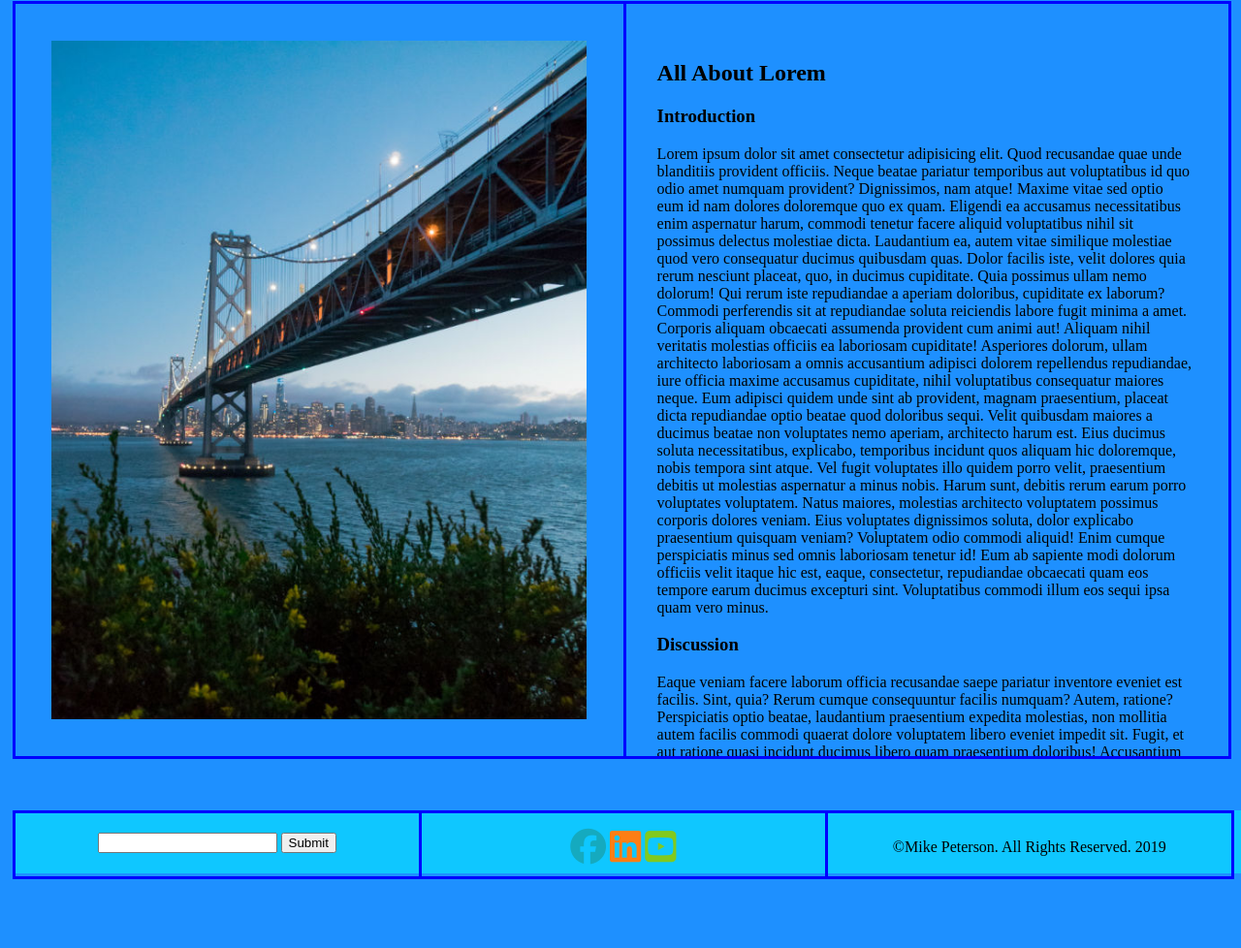
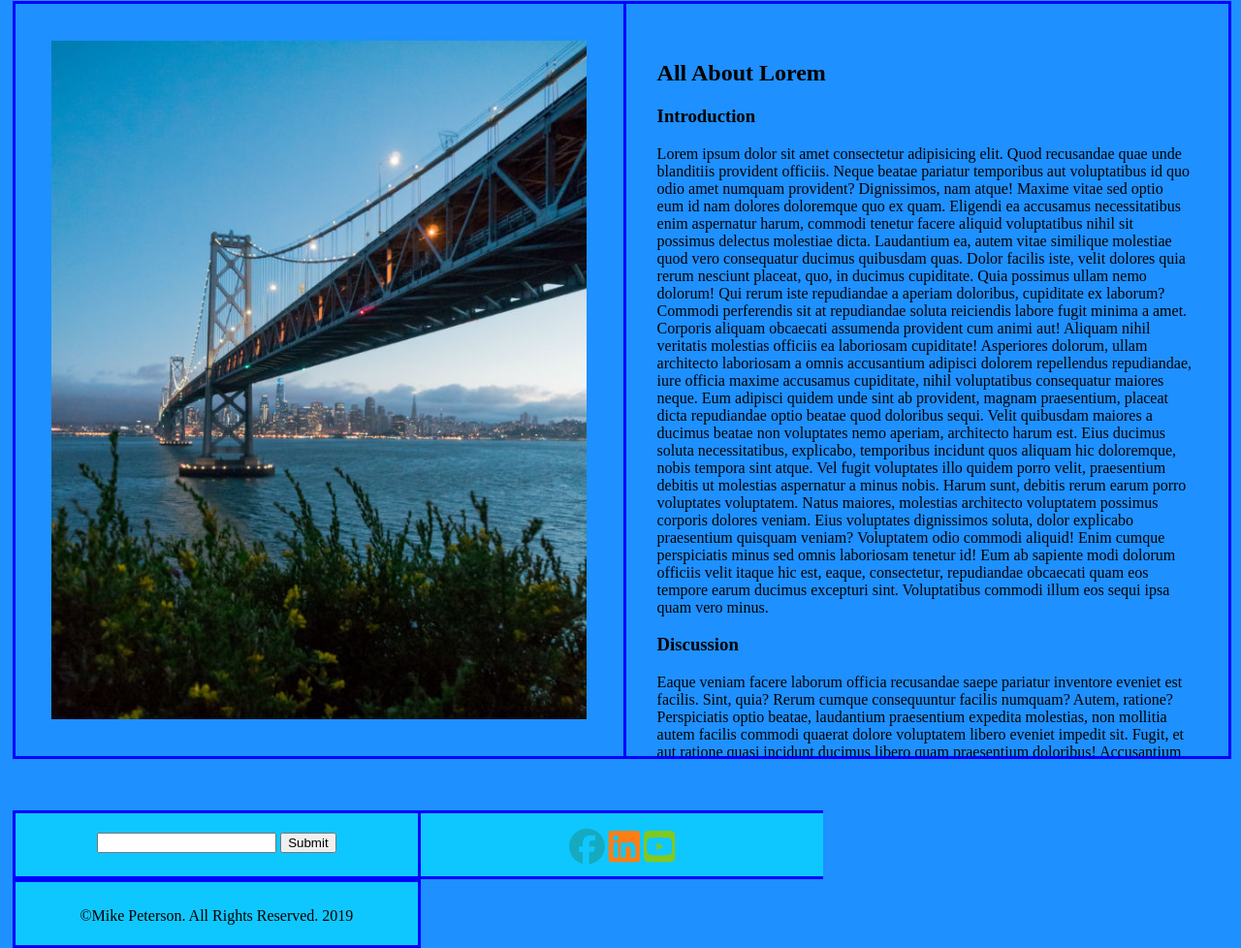
Before and after one commit to mikael-coder/class, a plain HTML site: page index.html in a window 1280 px wide. Shown: the part 329-1307 px from the top of the page at 97% size. Before the commit the page ends 1240 px from the top, so only its background shows below. Drawn offline with Linux system fonts and the light colour scheme.

Commit message:
improve footers

```diff
--- a/css/styles.css
+++ b/css/styles.css
@@ -99,16 +99,17 @@ body {
 }
 
 .footer {
-  width: 100%;
+  width: 98%;
   height: 65px;
   margin: 35px 2% 10px 1%;
-  background-color: rgba(0,255,255,0.5);
 }
 
 .footer-col {
   float: left;
-  width: 32.5%;
+  width: 33.1%;
   height: 65px;
+  margin: 0;
+  background-color: rgba(0,255,255,0.5);
   text-align: center;
 }
 
```
Lines whose indentation alone changed are shown as unchanged.
